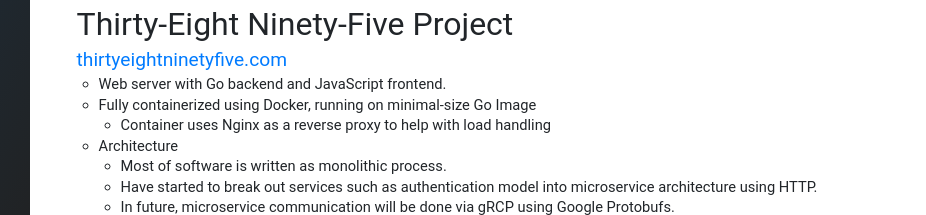
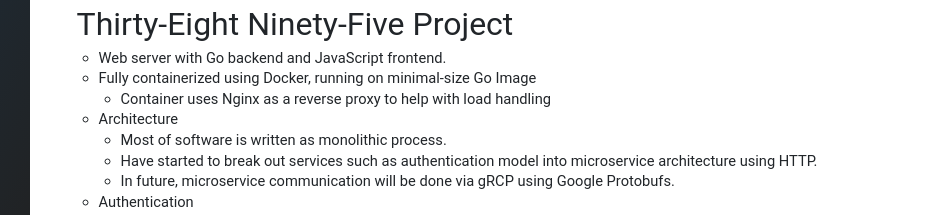
Before and after one commit to abedick/portfolio, a plain HTML site: page index.html in a window 1280 px wide. Shown: the part 493-708 px from the top of the page, 354-1280 px from the left. Drawn offline with Linux system fonts and the light colour scheme.

Commit message:
removed url for 3895

```diff
--- a/index.html
+++ b/index.html
@@ -77,9 +77,6 @@
                                 Thirty-Eight Ninety-Five Project
                             </p>
                             <p class="c_desc c_noMargin">
-                                <a href="http://thirtyeightninetyfive.com">thirtyeightninetyfive.com</a><br>
-
-
                                 <ul class="c_descList">
                                     <li>Web server with Go backend and JavaScript frontend.</li>
                                     <li>Fully containerized using Docker, running on minimal-size Go Image</li>
```
